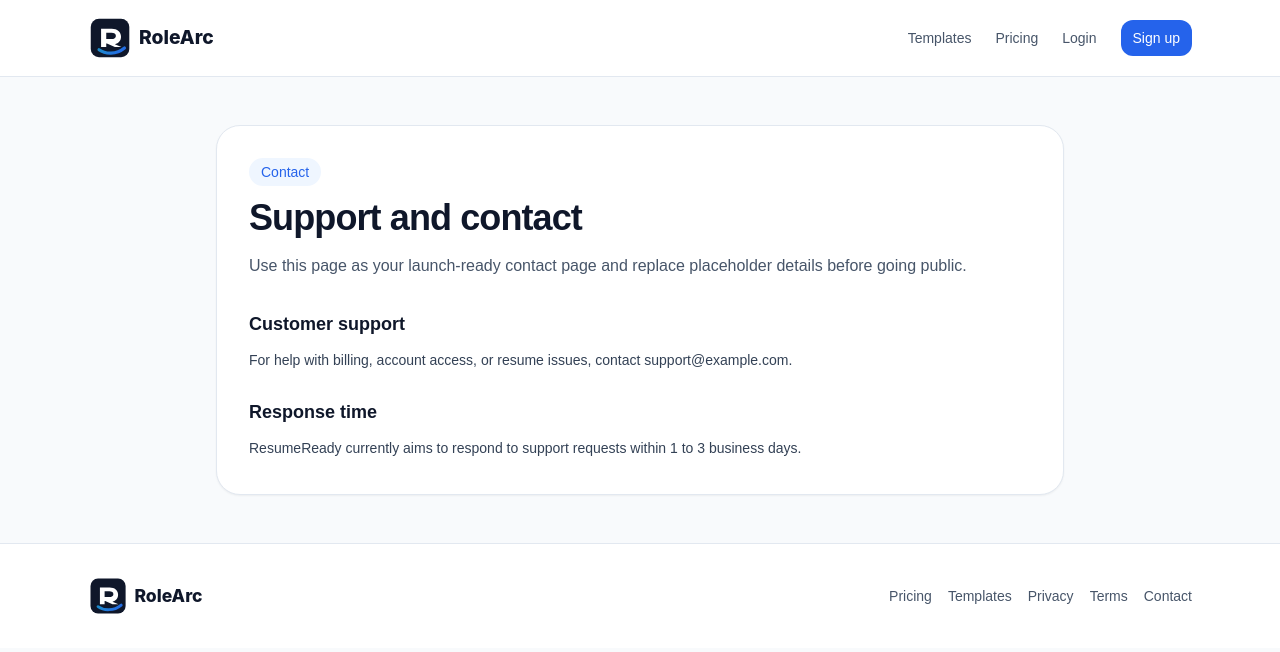
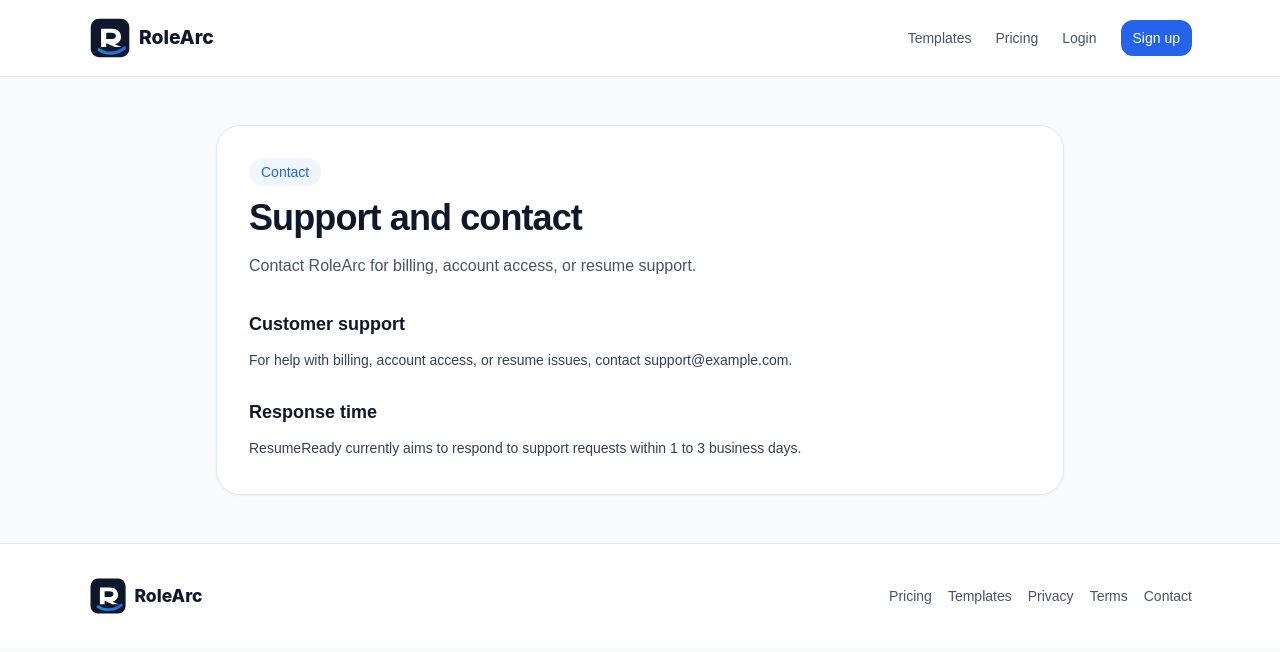
Before and after one commit to kalex-313/resume-mvp, a Next.js app: page /contact in a window 1280 px wide. Shown: the top 652 px of the page. Built offline with nearby package versions, Linux system fonts and the light colour scheme; no server answers.

Commit message:
Update RoleArc contact page email defaults

```diff
--- a/src/app/contact/page.tsx
+++ b/src/app/contact/page.tsx
@@ -4,8 +4,8 @@ import { SiteFooter } from "@/components/layout/site-footer";
 export const dynamic = "force-dynamic";
 
 export default function ContactPage() {
-  const companyName = process.env.NEXT_PUBLIC_COMPANY_NAME || "ResumeReady";
-  const supportEmail = process.env.NEXT_PUBLIC_SUPPORT_EMAIL || "support@example.com";
+  const companyName = process.env.NEXT_PUBLIC_COMPANY_NAME || "RoleArc";
+  const supportEmail = process.env.NEXT_PUBLIC_SUPPORT_EMAIL || "support@rolearc.xyz";
 
   return (
     <div className="min-h-screen bg-slate-50">
@@ -17,7 +17,7 @@ export default function ContactPage() {
           </p>
           <h1 className="text-4xl font-bold tracking-tight text-slate-900">Support and contact</h1>
           <p className="mt-4 text-slate-600">
-            Use this page as your launch-ready contact page and replace placeholder details before going public.
+            Contact RoleArc for billing, account access, or resume support.
           </p>
 
           <div className="mt-8 space-y-6 text-sm leading-7 text-slate-700">
```
